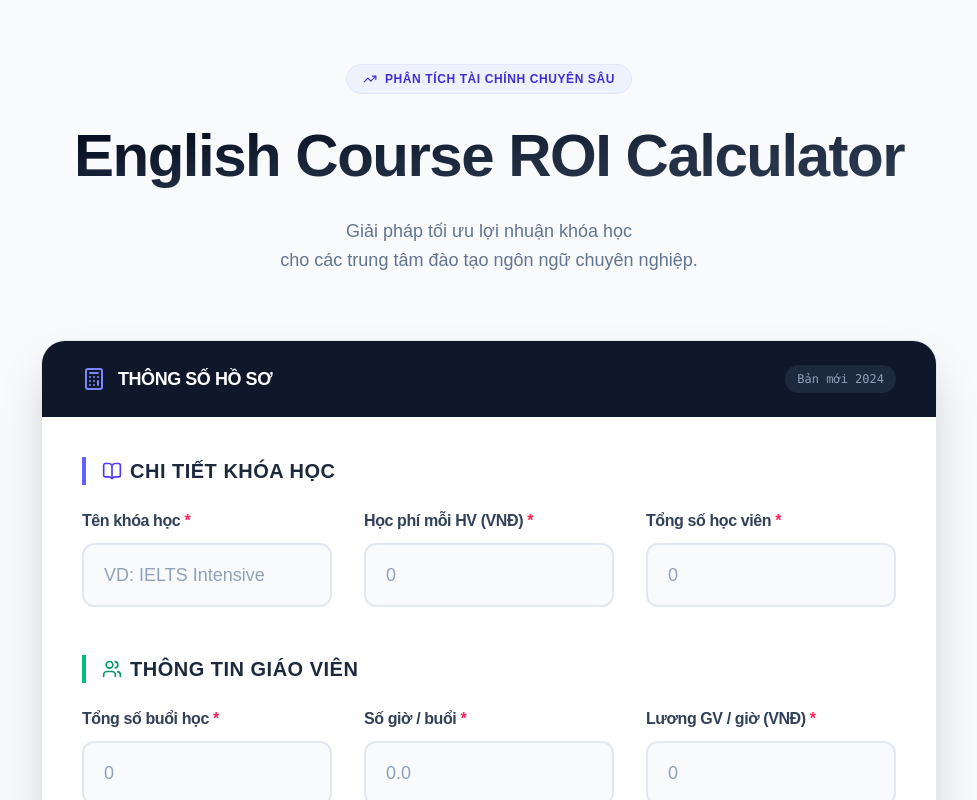
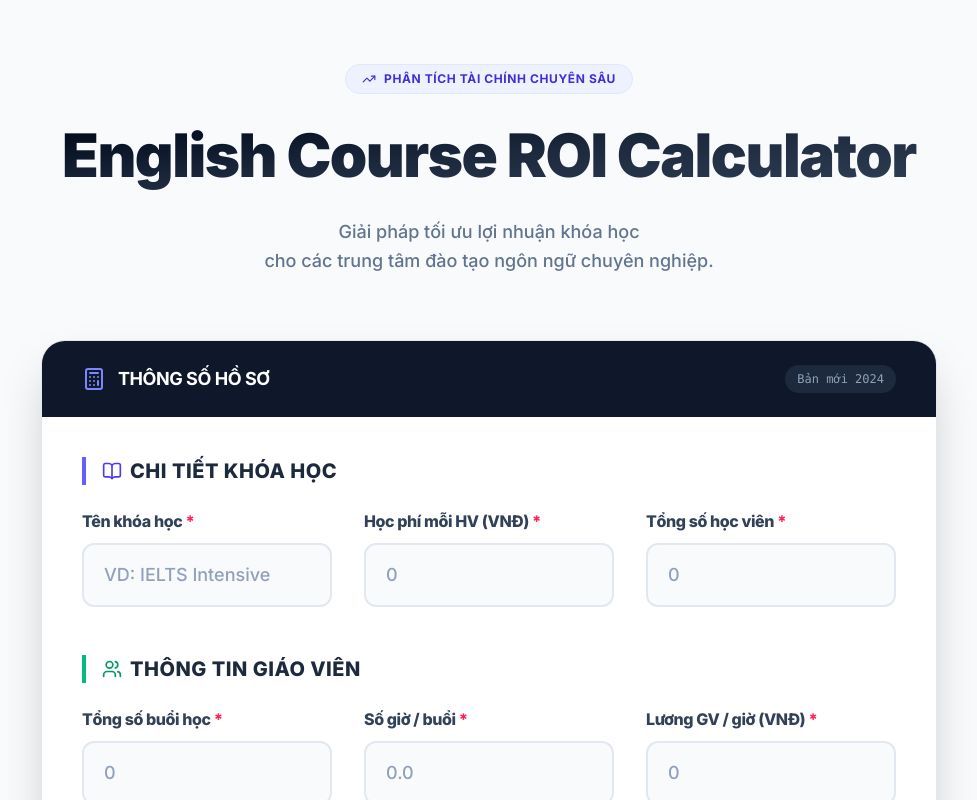
Before and after one commit to cuonglhv-code/ROI-calculator, a Next.js app: page / in a window 1280 px wide. Shown: the top 800 px of the page, without its empty margins (151-1128 px from the left). Built offline with nearby package versions, Linux system fonts and the light colour scheme.

Commit message:
Update font to Inter and refine UI margins

```diff
--- a/app/globals.css
+++ b/app/globals.css
@@ -1,20 +1,24 @@
+/* 1. Import Tailwind */
 @import "tailwindcss";
 
+/* 2. Define custom theme for Tailwind 4 */
+@theme inline {
+  --color-background: var(--background);
+  --color-foreground: var(--foreground);
+  --font-sans: var(--font-inter), ui-sans-serif, system-ui, sans-serif;
+}
+
+/* 3. Global CSS Variables */
 :root {
   --background: #f8fafc;
   --foreground: #0f172a;
 }
 
-@theme inline {
-  --color-background: var(--background);
-  --color-foreground: var(--foreground);
-  --font-sans: Arial, Helvetica, sans-serif;
-}
-
+/* 4. Body Styling */
 body {
   background: var(--background);
   color: var(--foreground);
-  font-family: Arial, Helvetica, sans-serif;
+  font-family: var(--font-inter), ui-sans-serif, system-ui, sans-serif;
   -webkit-font-smoothing: antialiased;
   -moz-osx-font-smoothing: grayscale;
 }
--- a/app/layout.tsx
+++ b/app/layout.tsx
@@ -1,5 +1,12 @@
 import type { Metadata } from "next";
+import { Inter } from "next/font/google";
 import "./globals.css";
+
+const inter = Inter({
+  variable: "--font-inter",
+  subsets: ["latin", "vietnamese"],
+  weight: ["100", "200", "300", "400", "500", "600", "700", "800", "900"],
+});
 
 export const metadata: Metadata = {
   title: "ROI Calculator - Phân tích tài chính khóa học",
@@ -14,7 +21,7 @@
   return (
     <html
       lang="vi"
-      className="h-full antialiased font-sans"
+      className={`${inter.variable} h-full antialiased font-sans`}
     >
       <body className="min-h-full flex flex-col selection:bg-indigo-100 font-sans">
         {children}
```
